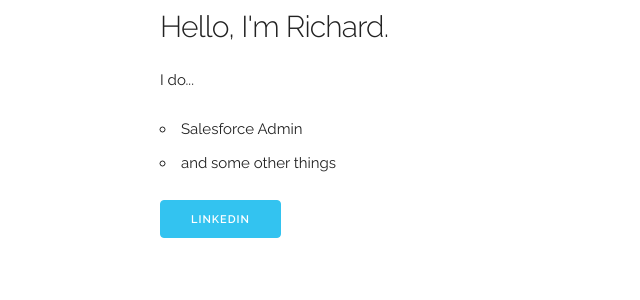
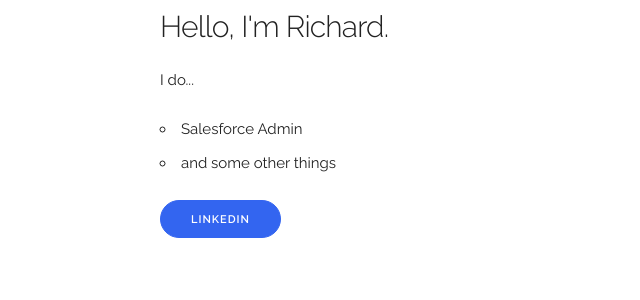
Before and after one commit to ribena75/my-website, a PHP site: page / in a window 1280 px wide. Shown: the part 233-533 px from the top of the page, without its empty margins (0-640 px from the left). Run offline with PHP 8.4, Linux system fonts and the light colour scheme.

Commit message:
Update skeleton.css

```diff
--- a/css/skeleton.css
+++ b/css/skeleton.css
@@ -183,7 +183,7 @@ input[type="button"] {
   text-decoration: none;
   white-space: nowrap;
   background-color: transparent;
-  border-radius: 4px;
+  border-radius: 20px;
   border: 1px solid #bbb;
   cursor: pointer;
   box-sizing: border-box; }
@@ -206,8 +206,8 @@ input[type="submit"].button-primary,
 input[type="reset"].button-primary,
 input[type="button"].button-primary {
   color: #FFF;
-  background-color: #33C3F0;
-  border-color: #33C3F0; }
+  background-color: #3365f0;
+  border-color: #3365f0; }
 .button.button-primary:hover,
 button.button-primary:hover,
 input[type="submit"].button-primary:hover,
@@ -219,8 +219,8 @@ input[type="submit"].button-primary:focus,
 input[type="reset"].button-primary:focus,
 input[type="button"].button-primary:focus {
   color: #FFF;
-  background-color: #1EAEDB;
-  border-color: #1EAEDB; }
+  background-color: #ee4d1b;
+  border-color: #ee4d1b; }
 
 
 /* Forms
```
